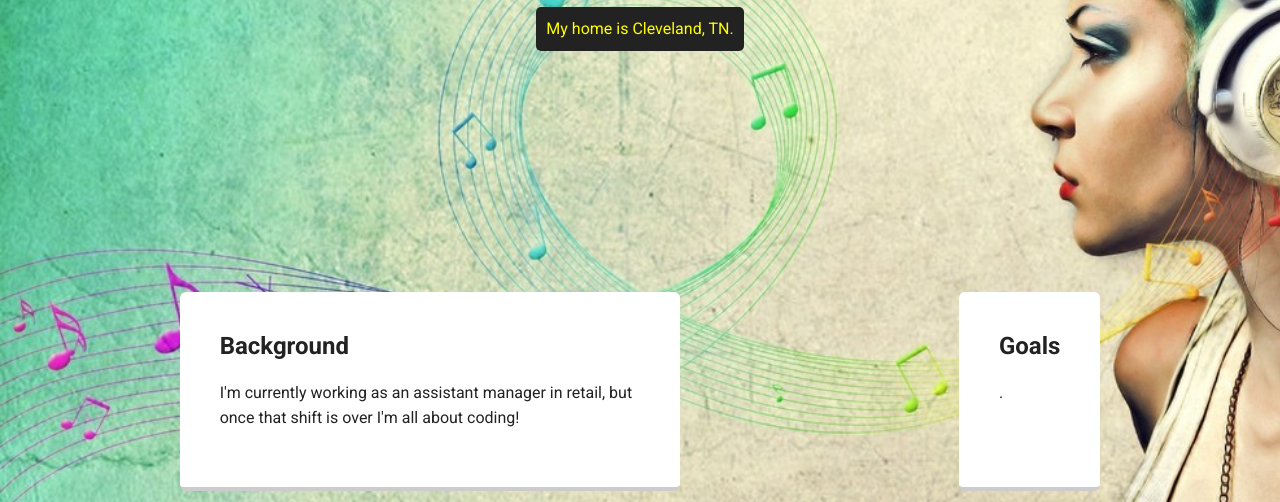
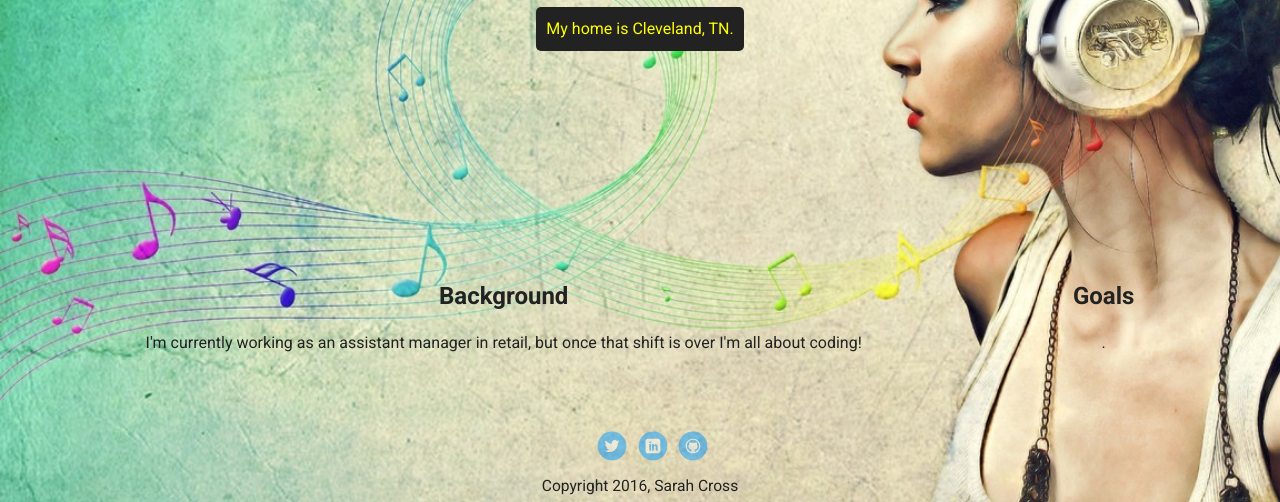
Before and after one commit to SarahCross026/HTML-projects, a plain HTML site: page Introduction To HTML/public_html/index.html in a window 1280 px wide. Shown: the part 298-800 px from the top of the page. Drawn offline with Linux system fonts and the light colour scheme; a web font is replaced by a local one.

Commit message:
Added Landing page project, images worked, social media images loade but not linked

```diff
--- a/Introduction To HTML/public_html/index.html
+++ b/Introduction To HTML/public_html/index.html
@@ -27,7 +27,7 @@
 
     <main class="flex">
       <div class="card">
-        <h2>Background</h2>
+        <h2 class="card-title">Background</h2>
         <p>I'm currently working as an assistant manager in retail, but once that shift is over I'm all about coding! </p>
         </div>
 
--- a/Introduction To HTML/public_html/styles.css
+++ b/Introduction To HTML/public_html/styles.css
@@ -86,15 +86,11 @@ header .profile-image:hover {
   background-color: #222;
   color: yellow;
 }
-.card {
-  margin: 30px;
-  padding: 20px 40px 40px;
-  max-width: 500px;
-  text-align: left;
-  background: #fff;
-  border-bottom: 4px solid #ccc;
-  border-radius: 6px;
+.card.title {
+
 }
+
+
 .card:hover {
   border-color: #ff99ff;
 }
```
Also changed, not shown: Introduction To HTML/public_html/images/batman villains.jpg (deleted), Introduction To HTML/public_html/images/me.png (deleted), Introduction To HTML/public_html/images/portland.jpg (deleted), 1 other file.
